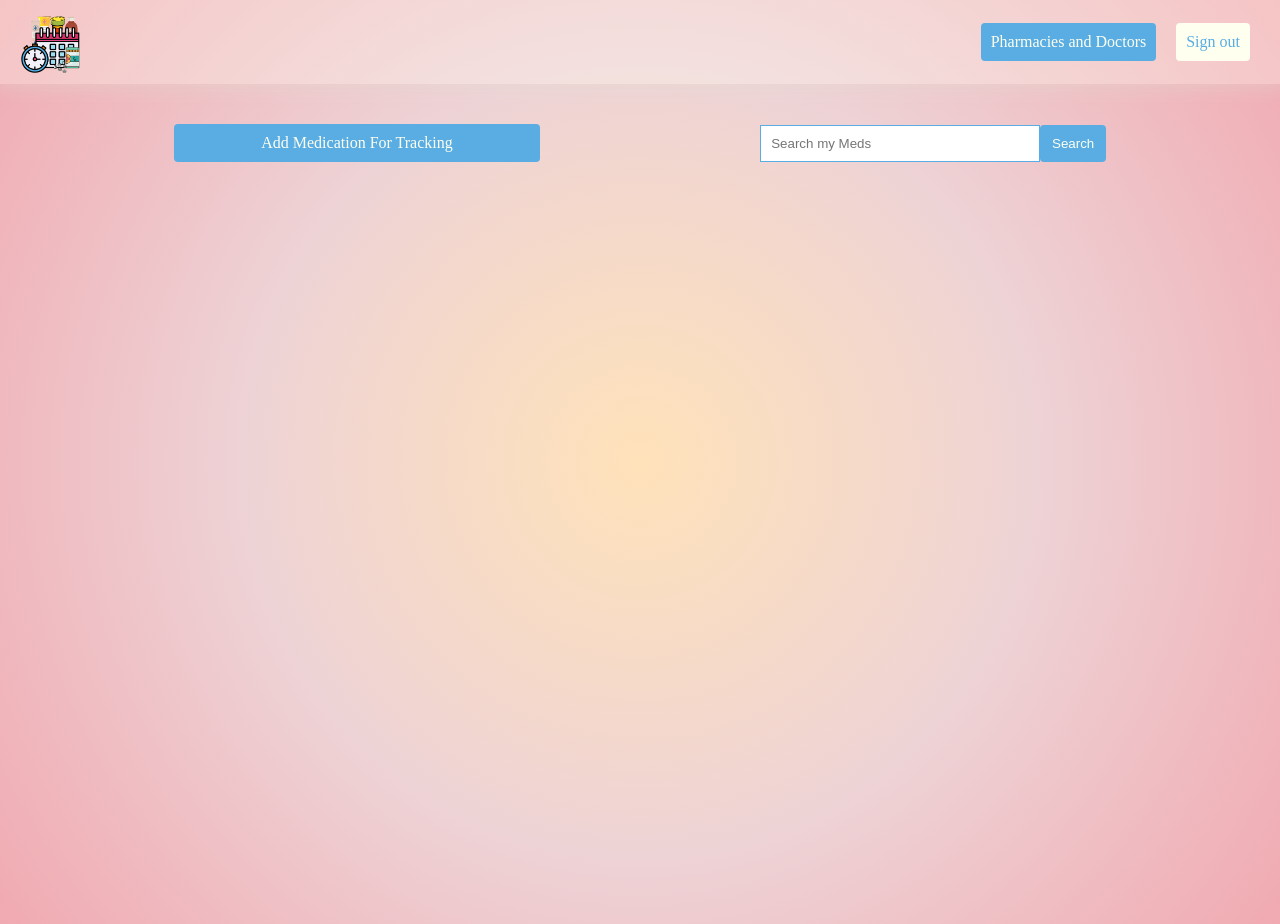
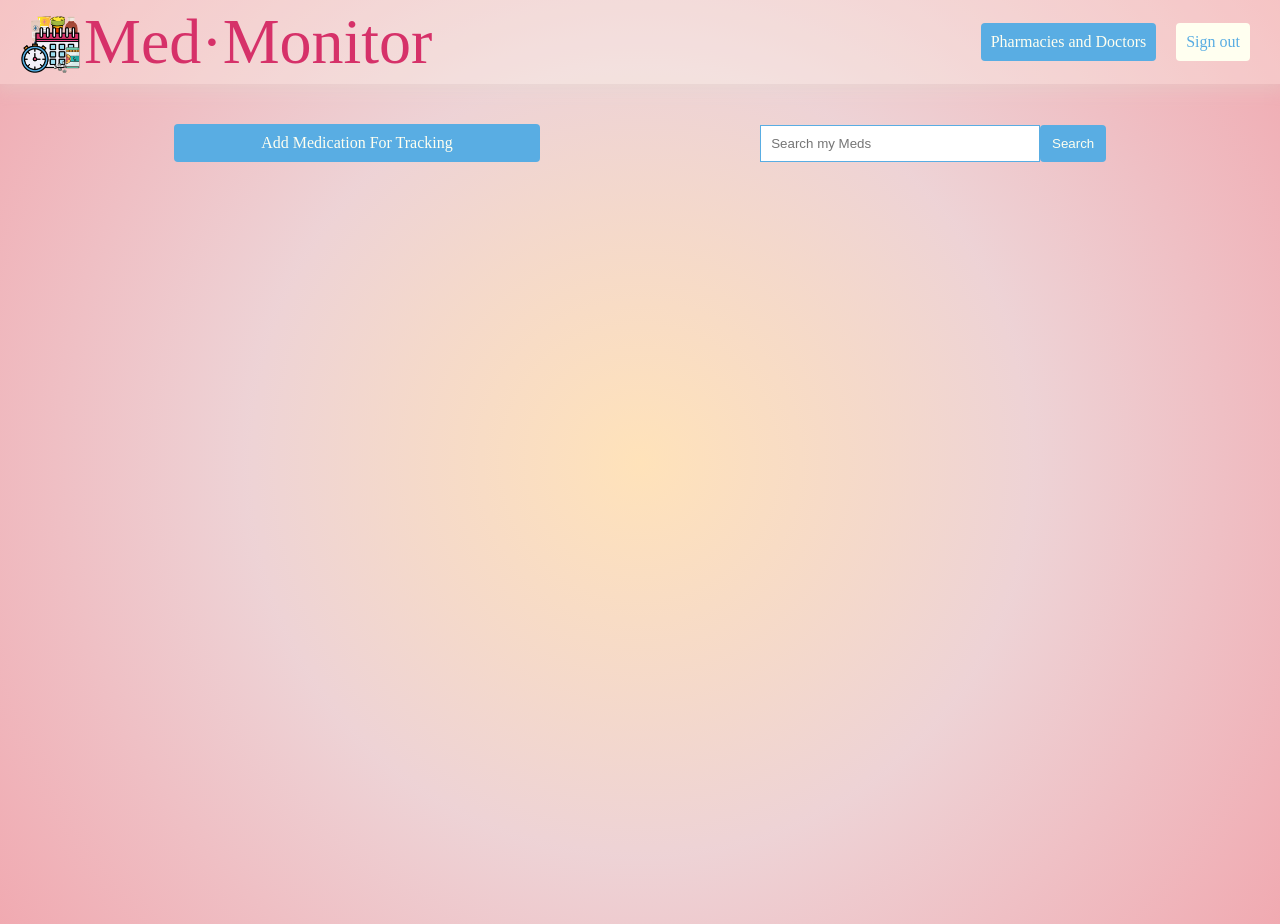
Before and after one commit to teyannaearle/med-monitor, a React (Create React App) app in the folder front-end/: page /dashboard in a window 1280 px wide. Built offline with nearby package versions, Linux system fonts and the light colour scheme; no server answers; sample sign-in values are in the browser's storage.

Commit message:
change color scheme for app title

```diff
--- a/front-end/src/components/home/SignIn.scss
+++ b/front-end/src/components/home/SignIn.scss
@@ -10,9 +10,10 @@
     @include muted-background;
 
     h1{
-        color: $blue;
+        color: $pink;
         text-align: center;
-        font-size: 3rem;
+        font-size: 64px;
+        // font-size: 3rem;
         margin-bottom: 0;
     }
 
--- a/front-end/src/components/navbar/Navbar.js
+++ b/front-end/src/components/navbar/Navbar.js
@@ -6,7 +6,8 @@ function Navbar() {
   return (
     <nav className="nav">
       <div className="nav__image">
-      <img src={medImage} alt="Med Monitor Logo" />
+        <img src={medImage} alt="Med Monitor Logo" />
+        <p>Med&middot;Monitor</p>
       </div>
       <div className="nav__list">
         <a href="#">Pharmacies and Doctors</a>
--- a/front-end/src/components/navbar/Navbar.scss
+++ b/front-end/src/components/navbar/Navbar.scss
@@ -13,10 +13,18 @@
 
     &__image{
         height: 100%;
+        display: flex;
+        align-items: center;
+
         img {
             height: 100%;
             margin-left: 20px;
-            display: flex;
+        }
+
+        p{
+            display: inline;
+            font-size: 64px;
+            color: $pink;
         }
     }
 
--- a/front-end/src/pages/home/HomePage.js
+++ b/front-end/src/pages/home/HomePage.js
@@ -15,7 +15,6 @@ function HomePage() {
   return (
     <div className="homePage">
       <div className="homePage__main">
-        {/* <h1>Med&middot;Monitor</h1> */}
         <div>
           <Logo />
           <SignIn />
```
